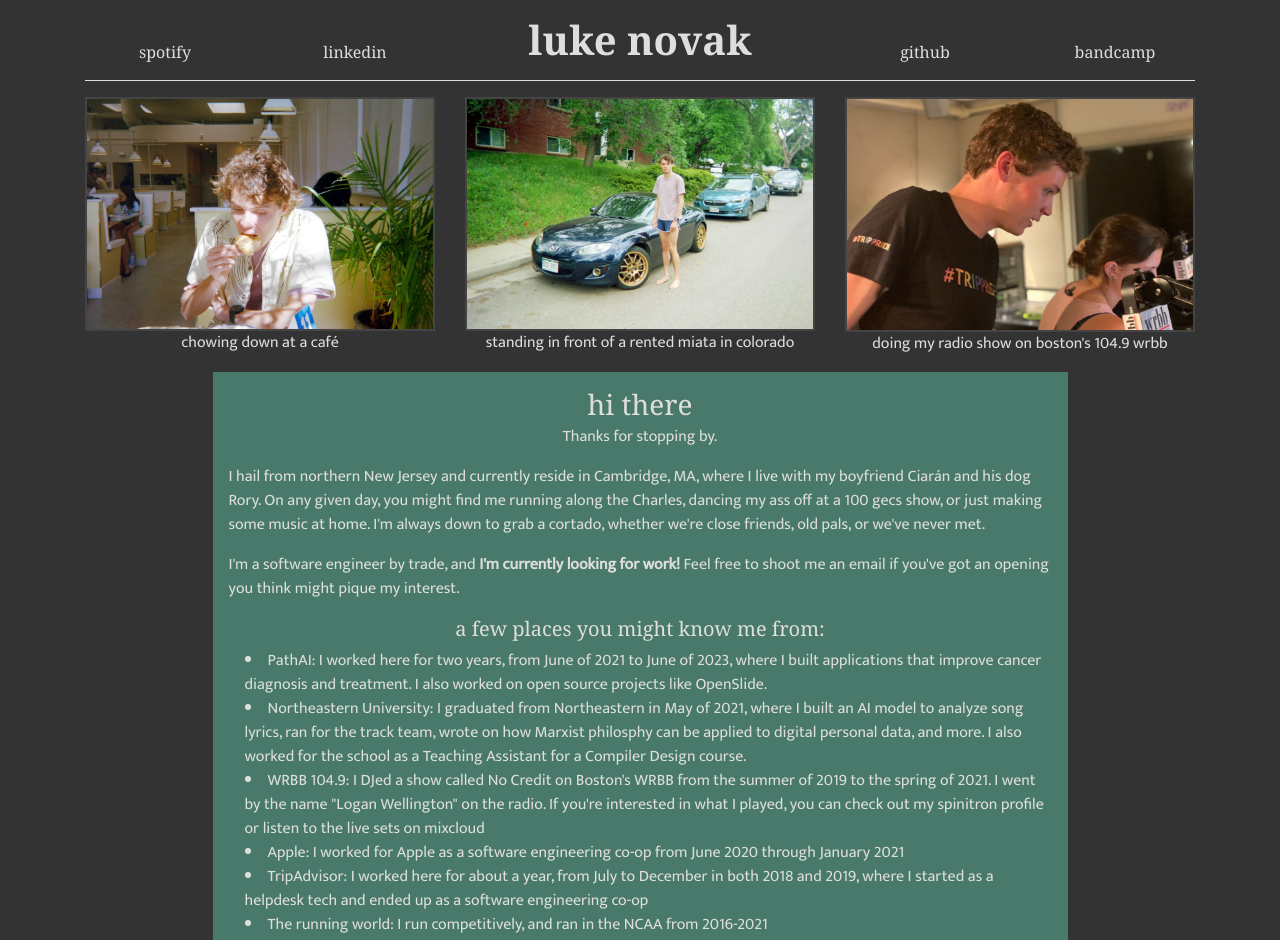
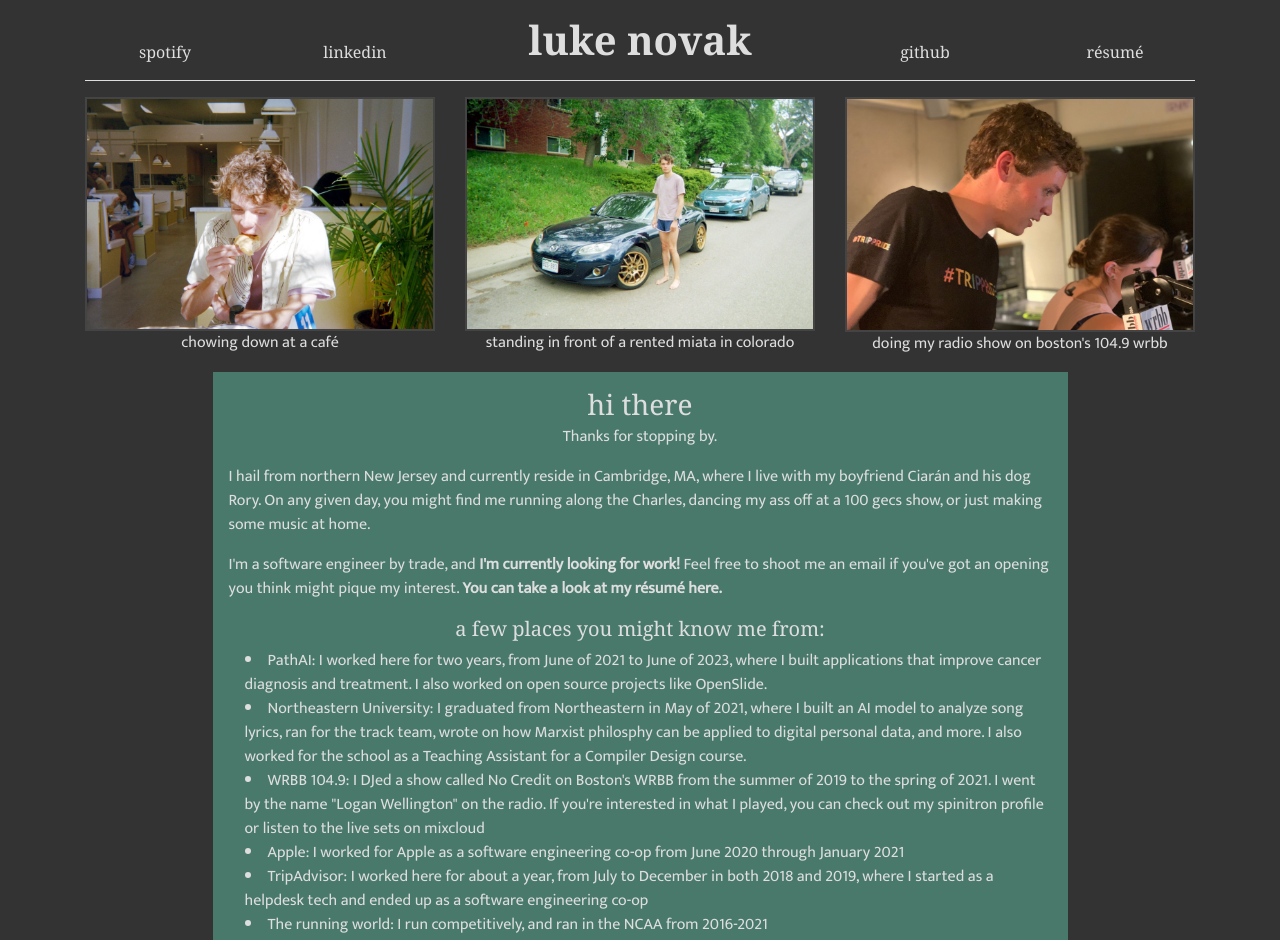
Before and after one commit to lukenovak/lukenovak.github.io, a plain HTML site: page index.html in a window 1280 px wide. Shown: the top 940 px of the page. Drawn offline with nearby package versions, Linux system fonts and the light colour scheme.

Commit message:
added resume to site

```diff
--- a/index.html
+++ b/index.html
@@ -32,7 +32,7 @@
             <a href="https://www.github.com/lukenovak">github</a>
         </div>
         <div class="col-2 d-md-block d-none">
-            <a href="https://bandcamp.com/lukenovak">bandcamp</a>
+            <a href="assets/Luke-Novak-Resume-2023.pdf">résumé</a>
         </div>
     </header>
 
@@ -59,8 +59,8 @@
             <h3 class="mb-1">hi there</h3>
             <div class="row m-0 justify-content-center">
                     <p class="text-left">Thanks for stopping by.</p>
-                    <p class="text-left">I hail from northern New Jersey and currently reside in  Cambridge, MA, where I live with my boyfriend Ciarán and his dog Rory. On any given day, you might find me running along the Charles, dancing my ass off at a 100 gecs show, or just making some music at home. I'm always down to grab a cortado, whether we're close friends, old pals, or we've never met.</p>
-                    <p class="text-left">I'm a software engineer by trade, and <b>I'm currently looking for work!</b> Feel free to <a class="w-hover" href="mailto:contact@nluken.com">shoot me an email</a> if you've got an opening you think might pique my interest.</p>
+                    <p class="text-left">I hail from northern New Jersey and currently reside in  Cambridge, MA, where I live with my boyfriend Ciarán and his dog Rory. On any given day, you might find me running along the Charles, dancing my ass off at a 100 gecs show, or just making some music at home.</p>
+                    <p class="text-left">I'm a software engineer by trade, and <b>I'm currently looking for work!</b> Feel free to <a class="w-hover" href="mailto:contact@nluken.com">shoot me an email</a> if you've got an opening you think might pique my interest. <a href="assets/Luke-Novak-Resume-2023.pdf"><b>You can take a look at my résumé here.</b></a></p>
             </div>
             <h5>a few places you might know me from:</h5>
             <div class="ml-3 mb-2 text-left">
```
Also changed, not shown: 1 other file.
